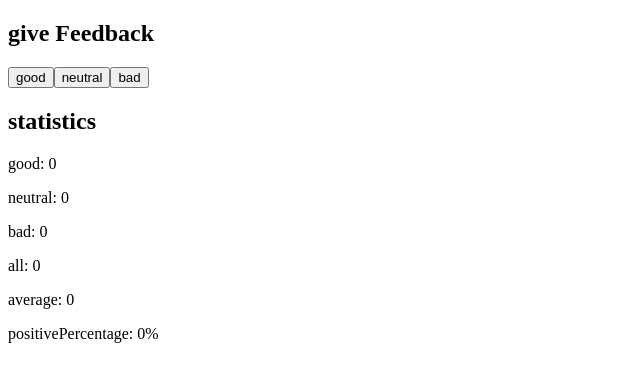
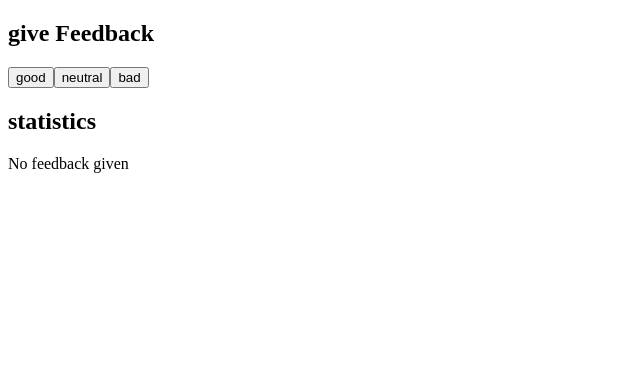
Before and after one commit to ravi0131/Fullstack-Open-Part1, a React (Vite) app: page / in a window 1280 px wide. Shown: the top 382 px of the page, without its empty margins (0-640 px from the left). Built offline with nearby package versions, Linux system fonts and the light colour scheme.

Commit message:
exercise 1.9
- added conditional rendering to statistics component

```diff
--- a/src/App.jsx
+++ b/src/App.jsx
@@ -76,6 +76,13 @@ const badButtonClick = () =>{
 
 const Statistics = (props) =>{
   console.log('Hello from statistics component')
+  if(props.all == 0){
+    return(
+      <div>
+        No feedback given
+      </div>
+    )
+  }
   return (
     <div>
       <p>good: {props.good}</p>
```
